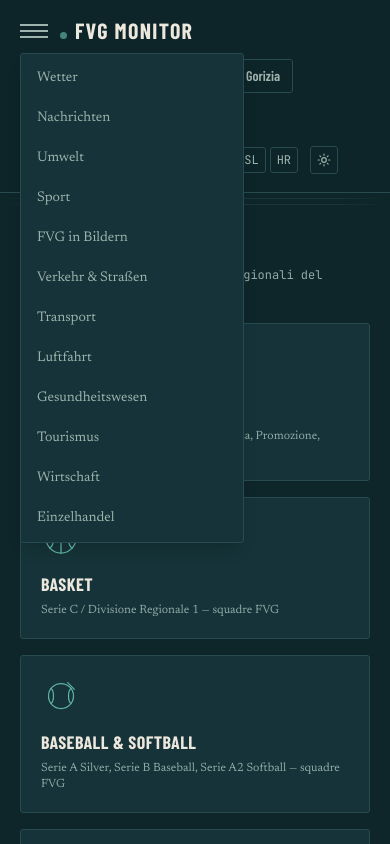
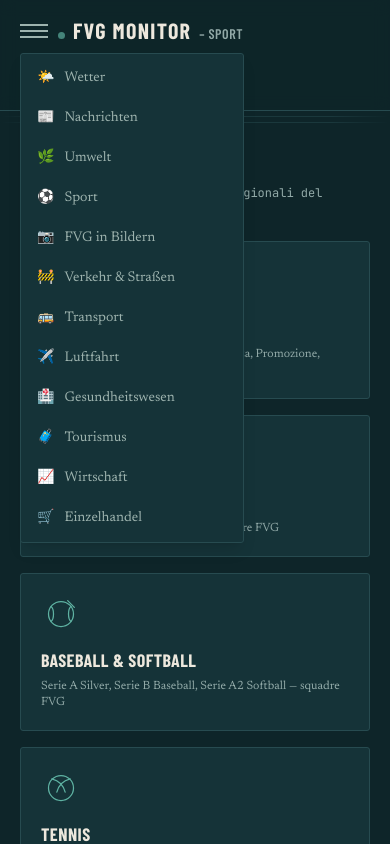
Before and after one commit to FVG-codex/FVG-Monitor, a Next.js app: page /de/sport in a window 390 px wide. Both pictures are taken after a click on the button 34 px from the left and 30 px from the top of the page. Shown: the top 844 px of the page. Built offline with nearby package versions, Linux system fonts and the light colour scheme.

Commit message:
Fix grafici e responsive

```diff
--- a/components/MenuHamburger.tsx
+++ b/components/MenuHamburger.tsx
@@ -21,19 +21,24 @@ import { Link } from "@/i18n/navigation";
 // invece che da una stringa fissa qui — `href` resta la chiave unica
 // che non cambia con la lingua (next-intl usa il `Link` locale-aware
 // per anteporre /en quando serve).
+//
+// `emoji` (09/10/2026, richiesto dall'utente): puramente decorativa,
+// non tradotta (le emoji non hanno bisogno di traduzione) e non letta
+// da screen reader — vedi `aria-hidden` sotto, altrimenti un lettore
+// annuncerebbe anche il nome dell'emoji prima dell'etichetta vera.
 const SEZIONI_EXTRA = [
-  { chiave: "meteo", href: "/meteo" },
-  { chiave: "notizie", href: "/notizie" },
-  { chiave: "ambiente", href: "/ambiente" },
-  { chiave: "sport", href: "/sport" },
-  { chiave: "immagini", href: "/fvg-in-immagini" },
-  { chiave: "viabilita", href: "/viabilita" },
-  { chiave: "trasporti", href: "/trasporti" },
-  { chiave: "aviazione", href: "/aviazione" },
-  { chiave: "sanita", href: "/sanita" },
-  { chiave: "turismo", href: "/turismo" },
-  { chiave: "economia", href: "/economia" },
-  { chiave: "commercio", href: "/commercio" },
+  { chiave: "meteo", href: "/meteo", emoji: "🌤️" },
+  { chiave: "notizie", href: "/notizie", emoji: "📰" },
+  { chiave: "ambiente", href: "/ambiente", emoji: "🌿" },
+  { chiave: "sport", href: "/sport", emoji: "⚽" },
+  { chiave: "immagini", href: "/fvg-in-immagini", emoji: "📷" },
+  { chiave: "viabilita", href: "/viabilita", emoji: "🚧" },
+  { chiave: "trasporti", href: "/trasporti", emoji: "🚌" },
+  { chiave: "aviazione", href: "/aviazione", emoji: "✈️" },
+  { chiave: "sanita", href: "/sanita", emoji: "🏥" },
+  { chiave: "turismo", href: "/turismo", emoji: "🧳" },
+  { chiave: "economia", href: "/economia", emoji: "📈" },
+  { chiave: "commercio", href: "/commercio", emoji: "🛒" },
 ] as const;
 
 export function MenuHamburger() {
@@ -91,8 +96,9 @@ export function MenuHamburger() {
               key={s.href}
               href={s.href}
               onClick={() => setAperto(false)}
-              className="block px-4 py-2.5 text-sm text-ink-dim hover:text-ink hover:bg-panel-alt transition-colors"
+              className="flex items-center gap-2.5 px-4 py-2.5 text-sm text-ink-dim hover:text-ink hover:bg-panel-alt transition-colors"
             >
+              <span aria-hidden="true">{s.emoji}</span>
               {t(s.chiave)}
             </Link>
           ))}
--- a/components/TopHeader.tsx
+++ b/components/TopHeader.tsx
@@ -1,17 +1,107 @@
 "use client";
 
-import { useEffect, useState } from "react";
+import { useEffect, useMemo, useState } from "react";
 import { useLocale, useTranslations } from "next-intl";
-import { Link } from "@/i18n/navigation";
+import { Link, usePathname } from "@/i18n/navigation";
 import { MenuHamburger } from "@/components/MenuHamburger";
 import { LanguageSwitcher } from "@/components/LanguageSwitcher";
 import { PROVINCE_LIST } from "@/lib/province";
 import { ThemeToggle } from "@/components/ThemeToggle";
 import { intlLocale } from "@/lib/intlLocale";
 
+// Titolo di sezione accanto a "FVG MONITOR" (09/10/2026, richiesto
+// dall'utente: "FVG MONITOR - VIABILITÀ"). Il sito NON ha un albero di
+// route annidato sotto app/[locale]/ — ogni pagina, anche quelle
+// concettualmente "dentro" un hub come Sanità o Turismo, è una route di
+// primo livello (es. /dentisti, non /sanita/dentisti, vedi
+// app/[locale]/dentisti/page.tsx) — quindi questa tabella è
+// deliberatamente piatta, una voce per ogni pagina del sito, invece di
+// provare a derivare il titolo dalla struttura dell'URL.
+//
+// Ogni voce è la chiave puntata da passare al traduttore "radice"
+// (`useTranslations()` senza namespace — restituisce l'intero albero
+// `messages/it.json`, vedi use-intl/dist/types/react/useTranslations.d.ts:
+// "If no namespace is provided, all available messages are returned")
+// invece di un'etichetta fissa, per restare tradotto nelle 5 lingue.
+// Scelta la stessa chiave già usata dall'intestazione <h1> di quella
+// pagina (vedi i rispettivi componenti in components/*.tsx) così il
+// sottotitolo nell'header corrisponde sempre al titolo della pagina.
+const TITOLO_SEZIONE_CHIAVE: Record<string, string> = {
+  // Hub principali (stessa chiave "nav.*" usata dall'hamburger — vedi
+  // MenuHamburger.tsx)
+  "/meteo": "nav.meteo",
+  "/notizie": "nav.notizie",
+  "/ambiente": "nav.ambiente",
+  "/sport": "nav.sport",
+  "/fvg-in-immagini": "nav.immagini",
+  "/viabilita": "nav.viabilita",
+  "/trasporti": "nav.trasporti",
+  "/aviazione": "nav.aviazione",
+  "/sanita": "nav.sanita",
+  "/turismo": "nav.turismo",
+  "/economia": "nav.economia",
+  "/commercio": "nav.commercio",
+  // Sanità
+  "/dentisti": "sanita.sezioni.dentisti.nome",
+  "/veterinari": "sanita.sezioni.veterinari.nome",
+  "/pronto-soccorso": "sanita.sezioni.prontoSoccorso.nome",
+  "/farmacie": "sanita.sezioni.farmacie.nome",
+  "/farmacie-di-turno": "farmacie.titoloTurno",
+  "/farmacie-tutte": "farmacie.titoloTutte",
+  "/cliniche": "inArrivoPages.cliniche",
+  // Turismo
+  "/eventi": "turismo.sezioni.eventi.nome",
+  "/neve-impianti": "turismo.sezioni.neveImpianti.nome",
+  "/piste-ciclabili": "turismo.sezioni.pisteCiclabili.nome",
+  "/strutture-ricettive": "turismo.sezioni.struttureRicettive.nome",
+  "/agriturismi": "struttureRicettive.tipi.agriturismi.nome",
+  "/affittacamere": "struttureRicettive.tipi.affittacamere.nome",
+  "/alberghi-diffusi": "struttureRicettive.tipi.alberghi-diffusi.nome",
+  "/bed-and-breakfast": "struttureRicettive.tipi.bb.nome",
+  "/campeggi": "struttureRicettive.tipi.campeggi.nome",
+  "/marina": "struttureRicettive.tipi.marina.nome",
+  "/rifugi": "struttureRicettive.tipi.rifugi.nome",
+  "/strutture-sociali": "struttureRicettive.tipi.sociali.nome",
+  // Ambiente
+  "/dati-ambientali": "datiAmbientali.titolo",
+  "/terremoti": "ambiente.sezioni.terremoti.nome",
+  "/maree": "ambiente.sezioni.maree.nome",
+  // Servizi
+  "/servizi": "servizi.titolo",
+  "/rifiuti": "servizi.sezioni.rifiuti.nome",
+  // FVG in immagini
+  "/webcam": "fvgInImmagini.sezioni.webcam.nome",
+  "/galleria": "inArrivoPages.galleria",
+  // Commercio
+  "/supermercati": "commercio.categorie.supermercati.nome",
+  "/colonnine-elettriche": "viabilita.colonnineElettriche",
+  // Altro
+  "/changelog": "changelogPage.titolo",
+};
+
+// Le 5 pagine sotto "Sport" (09/10/2026): a differenza di tutte le
+// altre, qui non esiste una chiave di traduzione breve e stabile da
+// riusare — il loro namespace ha solo un titolo lungo e descrittivo
+// (es. sci.titolo = "Sci — Calendario gare FVG") o, per calcio/basket/
+// baseball, un titolo CALCOLATO a runtime dai dati del campionato
+// (`dati.campionato`, non disponibile qui in TopHeader). La stessa
+// pagina hub (app/[locale]/sport/page.tsx) non è ancora stata
+// multilingua (testo fisso "Calcio"/"Basket"/ecc., coerente con questa
+// scelta) — stessa etichetta breve riusata qui, invece di inventare
+// chiavi di traduzione nuove per un solo sottotitolo d'intestazione.
+const TITOLO_SEZIONE_FISSO: Record<string, string> = {
+  "/calcio": "Calcio",
+  "/basket": "Basket",
+  "/baseball": "Baseball & Softball",
+  "/tennis": "Tennis",
+  "/sci": "Sci",
+};
+
 export function TopHeader({ paginaAttiva }: { paginaAttiva?: "regione" | string }) {
   const t = useTranslations("chrome");
+  const tTutto = useTranslations();
   const locale = useLocale();
+  const pathname = usePathname();
   const [ora, setOra] = useState<string>("");
   const [data, setData] = useState<string>("");
 
@@ -35,17 +125,82 @@ export function TopHeader({ paginaAttiva }: { paginaAttiva?: "regione" | string
 
   const voci = [{ label: t("allRegion"), href: "/", key: "regione" }, ...PROVINCE_LIST.map((p) => ({ label: p.nome, href: `/${p.slug}`, key: p.slug }))];
 
+  // Homepage e Meteo (09/10/2026, richiesto dall'utente): sia il
+  // selettore di provincia (il <nav> sotto, visibile nello screenshot
+  // allegato dall'utente) sia il selettore di lingua restano visibili
+  // SOLO su queste due pagine — ovunque altro spariscono
+  // dall'intestazione. Motivo pratico oltre a quello estetico: su
+  // mobile (verificato con Playwright in emulazione Android, viewport
+  // 412px) il <nav> a 5 pulsanti più il selettore di lingua a 5
+  // bandierine andavano a capo su 3 righe, portando l'header sticky a
+  // ~193px di altezza — quasi un quarto dello schermo di un telefono,
+  // rimanendo poi incollato in cima per tutta la pagina e coprendo
+  // visibilmente l'inizio del contenuto sotto (il primo riquadro
+  // arrivava letteralmente nascosto sotto il bordo dell'header appena
+  // si scrollava) — questo è con ogni probabilità il problema di
+  // responsività segnalato dall'utente ("non rimane in alto ma viene
+  // nascosto dai vari box"). Su tutte le altre pagine l'header ora
+  // contiene solo amburger+logo a sinistra e orologio+tema a destra:
+  // una sola riga anche su schermi stretti.
+  const isHomepage = pathname === "/";
+  const isMeteo = pathname === "/meteo";
+  const mostraSelettoreProvincia = isHomepage || isMeteo;
+  const mostraSelettoreLingua = isHomepage;
+
+  // Titolo di sezione accanto a "FVG MONITOR" (vedi le due tabelle in
+  // testa al file). Le pagine provincia (/trieste ecc.) non sono in
+  // `TITOLO_SEZIONE_CHIAVE` — il nome provincia viene già da
+  // `PROVINCE_LIST`, la stessa fonte usata per `voci` sopra, invece di
+  // duplicarlo in una terza tabella.
+  const titoloSezione = useMemo(() => {
+    if (isHomepage) return null;
+    const provincia = PROVINCE_LIST.find((p) => `/${p.slug}` === pathname);
+    if (provincia) return provincia.nome;
+    if (pathname in TITOLO_SEZIONE_FISSO) return TITOLO_SEZIONE_FISSO[pathname];
+    const chiave = TITOLO_SEZIONE_CHIAVE[pathname];
+    if (!chiave) return null;
+    try {
+      // Chiave costruita a runtime dalla tabella sopra, non un literal
+      // type — stesso pattern già usato altrove nel sito (es.
+      // `t(`sezioni.${s.key}.nome`)` in SanitaPage.tsx/TurismoPage.tsx),
+      // che compila senza bisogno di soppressioni: questo progetto non
+      // ha un augmentation globale che vincoli le chiavi di next-intl a
+      // literal type (nessun global.d.ts con `IntlMessages`).
+      const valore = tTutto(chiave);
+      return typeof valore === "string" ? valore : null;
+    } catch {
+      // Difensivo: se una chiave della tabella statica sopra non esiste
+      // più in messages/*.json (es. rinominata altrove), non deve far
+      // sparire l'intero header — semplicemente non mostra il sottotitolo.
+      return null;
+    }
+  }, [isHomepage, pathname, tTutto]);
+
   return (
     <header className="sticky top-0 z-20 border-b border-line bg-bg/95 backdrop-blur">
       <div className="max-w-[1180px] mx-auto px-5 py-3.5 flex items-center justify-between gap-3 flex-wrap">
-        <div className="flex items-center gap-3">
+        <div className="flex items-center gap-2.5 min-w-0">
           <MenuHamburger />
-          <Link href="/" className="font-cond font-bold text-[22px] tracking-[0.06em] uppercase flex items-baseline gap-2">
+          <div className="flex items-baseline gap-x-2 gap-y-0.5 flex-wrap min-w-0">
+            <Link href="/" className="font-cond font-bold text-[22px] tracking-[0.06em] uppercase flex items-baseline gap-2 flex-shrink-0">
               <span className="w-[7px] h-[7px] rounded-full bg-cool inline-block pulse-dot" />
               {t("siteName")}
             </Link>
+            {/* Niente `truncate` (09/10/2026): su schermi molto stretti
+                (~360px, verificato con Playwright) un titolo lungo come
+                "Dentisti & Odontoiatri" troncato con ellissi diventava
+                illeggibile ("– DEN…"). `flex-wrap` sul contenitore sopra
+                lo fa invece scendere a capo sotto "FVG MONITOR" quando
+                non c'è spazio, restando sempre leggibile per intero. */}
+            {titoloSezione && (
+              <span className="font-cond font-semibold text-sm tracking-[0.04em] uppercase text-ink-faint">
+                – {titoloSezione}
+              </span>
+            )}
+          </div>
         </div>
 
+        {mostraSelettoreProvincia && (
           <nav aria-label={t("provinceNav")} className="flex gap-0.5 font-cond font-semibold text-sm flex-wrap">
             {voci.map((voce) => (
               <Link
@@ -62,13 +217,14 @@ export function TopHeader({ paginaAttiva }: { paginaAttiva?: "regione" | string
               </Link>
             ))}
           </nav>
+        )}
 
         <div className="flex items-center gap-3">
           <div className="font-mono text-right leading-relaxed">
             <div className="text-[13px] text-ink-dim">{ora}</div>
             <div className="text-xs text-ink-faint">{data}</div>
           </div>
-          <LanguageSwitcher />
+          {mostraSelettoreLingua && <LanguageSwitcher />}
           <ThemeToggle />
         </div>
       </div>
```
Also changed, not shown: lib/changelog.ts (+7 -0 lines). Lines whose indentation alone changed are shown as unchanged.
